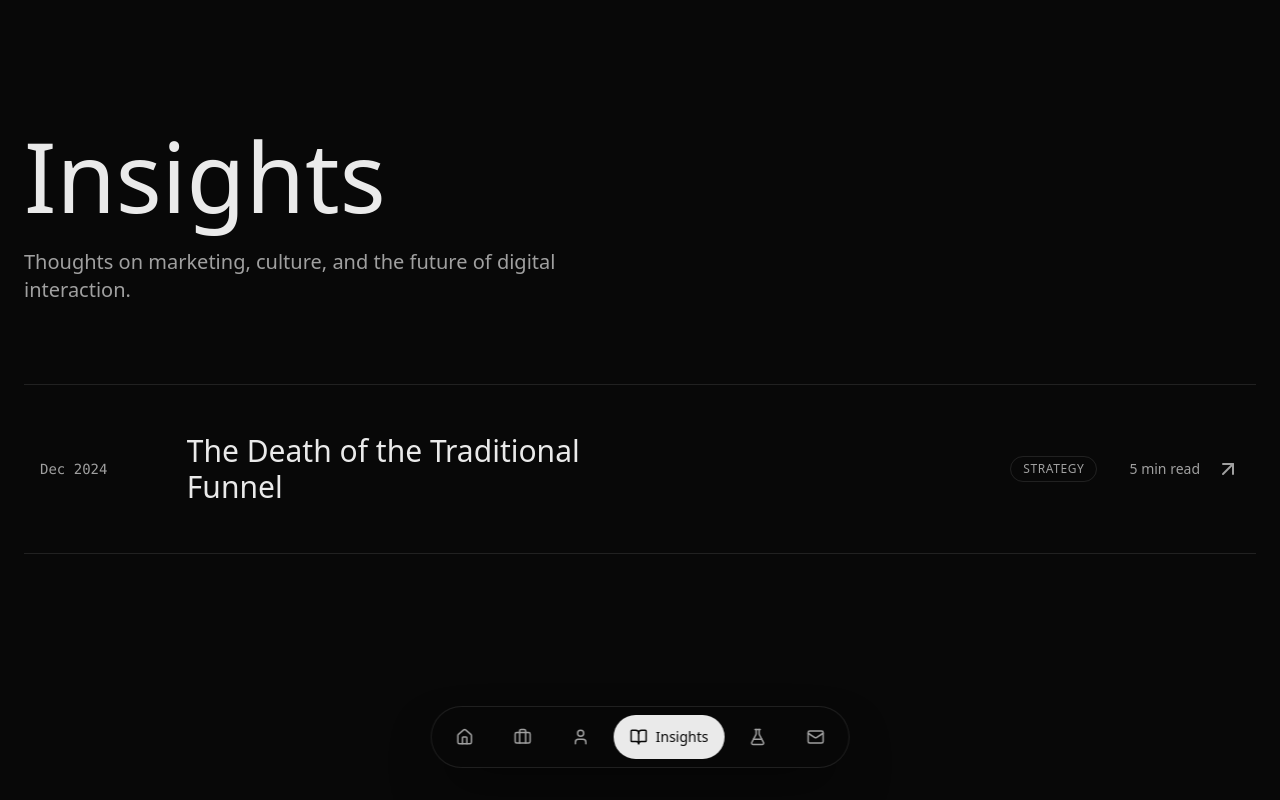
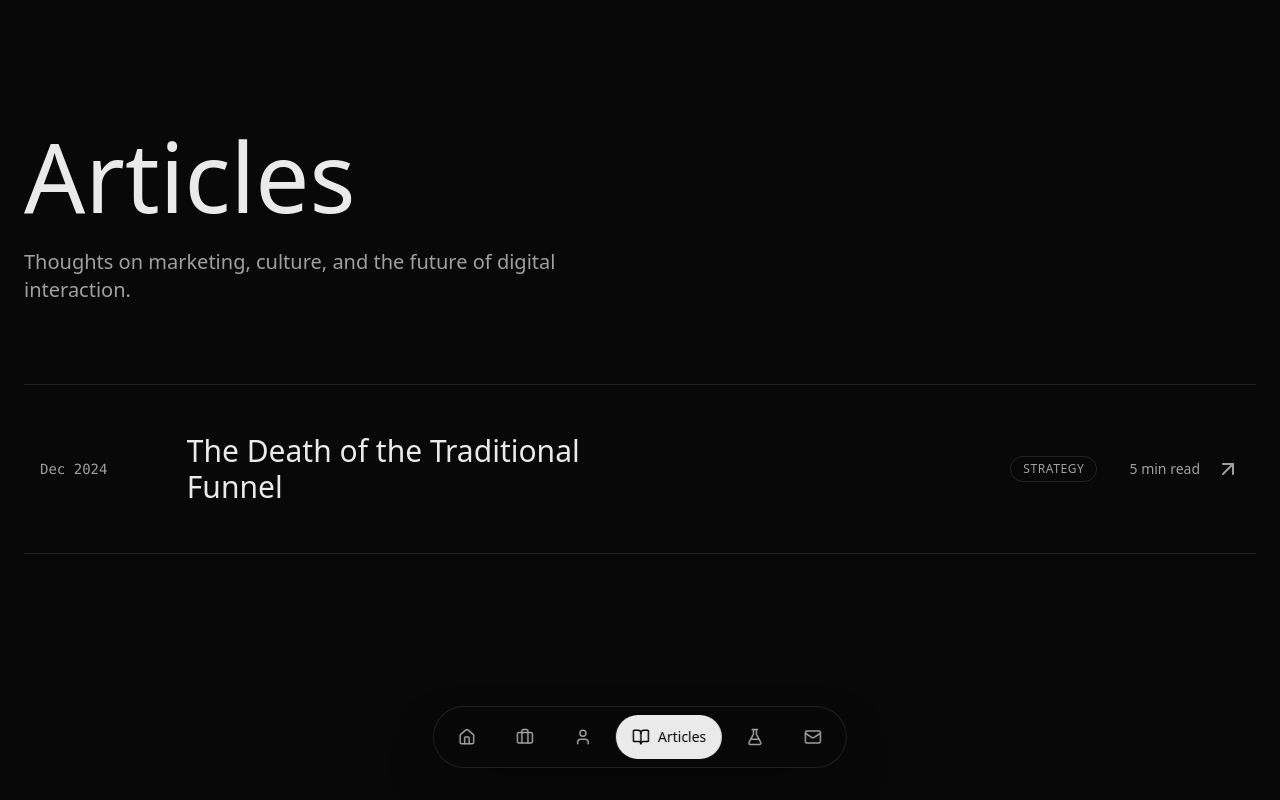
Before and after one commit to sarahsarahsarahX3/Personal-website-, a Next.js app: page /insights in a window 1280 px wide. Built offline with nearby package versions, Linux system fonts and the light colour scheme; a web font is replaced by a local one.

Commit message:
commit
commit

```diff
--- a/app/components/layout/Navbar.tsx
+++ b/app/components/layout/Navbar.tsx
@@ -10,7 +10,7 @@ const navItems = [
     { name: "Home", href: "/", icon: Home },
     { name: "Work", href: "/work", icon: Briefcase },
     { name: "About", href: "/about", icon: User },
-    { name: "Insights", href: "/insights", icon: BookOpen },
+    { name: "Articles", href: "/insights", icon: BookOpen },
     { name: "Lab", href: "/lab", icon: FlaskConical },
     { name: "Contact", href: "/contact", icon: Mail },
 ];
--- a/app/insights/page.tsx
+++ b/app/insights/page.tsx
@@ -20,7 +20,7 @@ export default async function InsightsPage() {
             <div className="container mx-auto">
                 <header className="mb-20">
                     <h1 className="text-6xl md:text-8xl font-display mb-6 animate-fade-in-up">
-                        Insights
+                        Articles
                     </h1>
                     <p className="text-text-secondary text-xl max-w-xl animate-fade-in-up delay-200">
                         Thoughts on marketing, culture, and the future of digital interaction.
```
